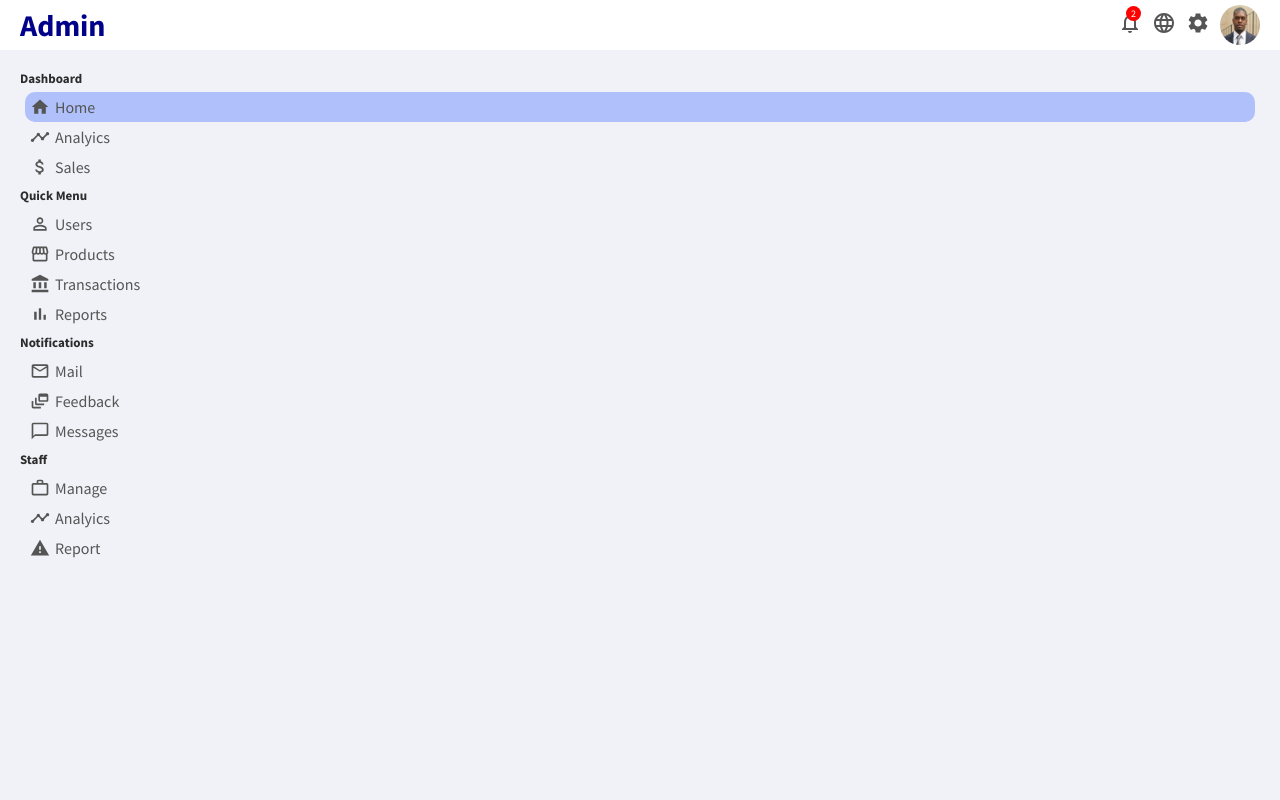
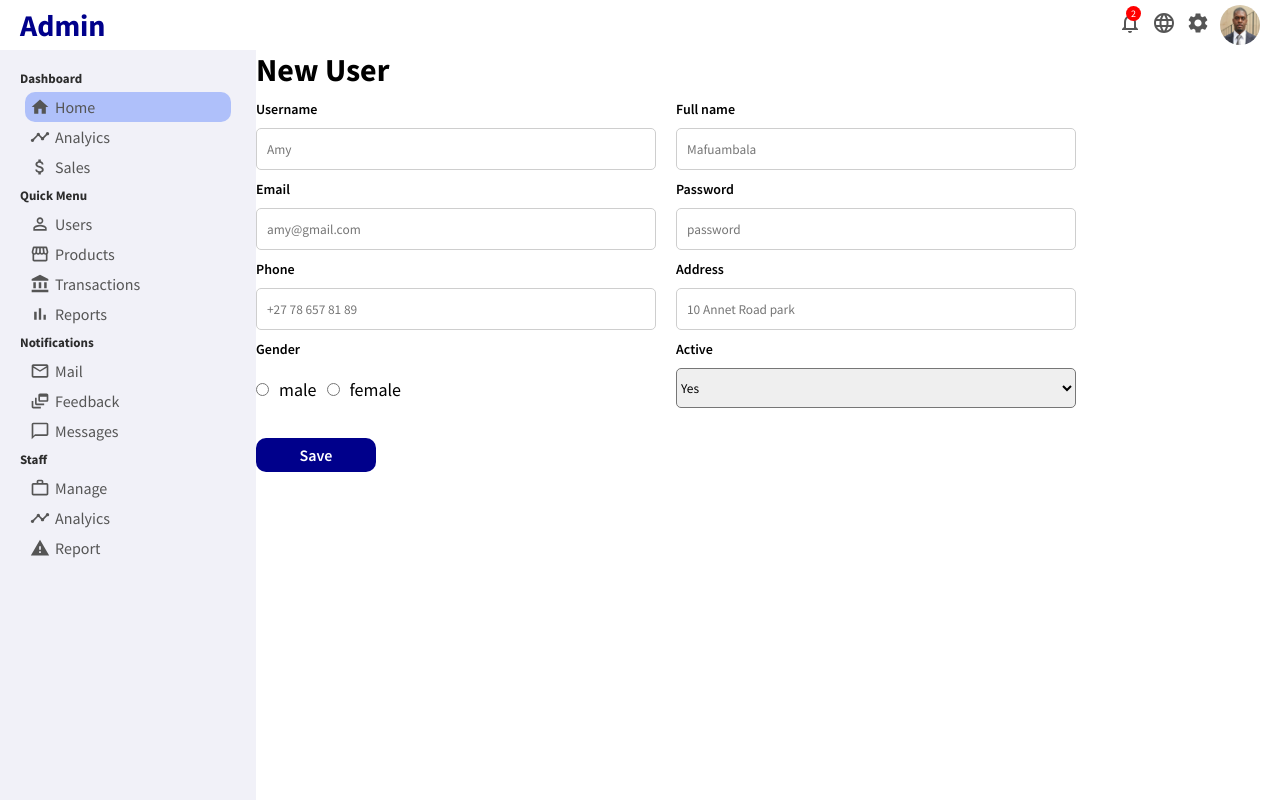
Before and after one commit to jed-code/admin_UI, a React (Create React App) app: page /newUser in a window 1280 px wide. Built offline with nearby package versions, Linux system fonts and the light colour scheme.

Commit message:
New User Page

```diff
--- a/src/App.js
+++ b/src/App.js
@@ -6,6 +6,7 @@
 import { BrowserRouter as Router, Routes, Route } from "react-router-dom";
 import UserList from "./components/pages/userList/UserList";
 import User from "./components/pages/user/User";
+import NewUser from "./components/pages/newUser/NewUser";
 
 function App() {
   return (
@@ -17,6 +18,7 @@
           <Route exact path="/" element={<Home />} />
           <Route path="/users" element={<UserList />} />
           <Route path="/user/:userId" element={<User />} />
+          <Route path="/newUser" element={<NewUser />} />
         </Routes>
       </div>
     </Router>
--- /dev/null
+++ b/src/components/pages/newUser/NewUser.jsx
@@ -0,0 +1,53 @@
+import "./newUser.css";
+
+export default function NewUser() {
+  return (
+    <div className="newUserContainer">
+      <h1 className="newUserTitle"> New User</h1>
+
+      <form action="" className="newUserForm">
+        <div className="newUserItem">
+          <label>Username</label>
+          <input type="text" placeholder="Amy" />
+        </div>
+        <div className="newUserItem">
+          <label>Full name</label>
+          <input type="text" placeholder="Mafuambala" />
+        </div>
+        <div className="newUserItem">
+          <label>Email</label>
+          <input type="email" placeholder="amy@gmail.com" />
+        </div>
+        <div className="newUserItem">
+          <label>Password</label>
+          <input type="password" placeholder="password" />
+        </div>
+        <div className="newUserItem">
+          <label>Phone</label>
+          <input type="text" placeholder="+27 78 657 81 89" />
+        </div>
+        <div className="newUserItem">
+          <label>Address</label>
+          <input type="text" placeholder="10 Annet Road park " />
+        </div>
+        <div className="newUserItem">
+          <label>Gender</label>
+          <div className="newUserGender">
+            <input type="radio" name="gender" id="male" value="male" />
+            <label for="male">male</label>
+            <input type="radio" name="gender" id="female" value="female" />
+            <label for="female">female</label>
+          </div>
+        </div>
+        <div className="newUserItem">
+          <label>Active</label>
+          <select name="active" id="active" className="newUserSelect">
+            <option value="yes">Yes</option>
+            <option value="no">No</option>
+          </select>
+        </div>
+      </form>
+      <div className="newUserButton">Save</div>
+    </div>
+  );
+}
--- /dev/null
+++ b/src/components/pages/newUser/newUser.css
@@ -0,0 +1,48 @@
+.newUserContainer {
+  flex: 4;
+}
+.newUserForm {
+  display: flex;
+  flex-wrap: wrap;
+}
+.newUserItem {
+  width: 400px;
+  display: flex;
+  flex-direction: column;
+  margin-top: 10px;
+  margin-right: 20px;
+}
+.newUserItem > label {
+  margin-bottom: 10px;
+  font-size: 14px;
+  font-weight: 600;
+}
+.newUserItem > input {
+  height: 20px;
+  padding: 10px;
+  border: 1px solid rgb(206, 206, 206);
+  border-radius: 5px;
+}
+.newUserGender > input {
+  margin-top: 15px;
+}
+.newUserGender > label {
+  margin: 10px;
+  font-size: 18px;
+}
+.newUserSelect {
+  height: 40px;
+  border-radius: 5px;
+}
+.newUserButton {
+  width: 100px;
+  border: none;
+  background-color: darkblue;
+  color: white;
+  padding: 7px 10px;
+  font-weight: 600;
+  border-radius: 10px;
+  text-align: center;
+  margin-top: 30px;
+  cursor: pointer;
+}
--- a/src/components/pages/user/User.jsx
+++ b/src/components/pages/user/User.jsx
@@ -8,13 +8,16 @@
   PhoneAndroid,
   Publish,
 } from "@material-ui/icons";
+import { Link } from "react-router-dom";
 
 export default function User() {
   return (
     <div className="User">
       <div className="userTitleContainer">
         <h1 className="userTitle">Edit User</h1>
-        <button className="userAddButon">Create</button>
+        <Link to="/newUser">
+          <button className="userAddButon">Add New User</button>
+        </Link>
       </div>
       <div className="userContainer">
         <div className="userShow">
--- a/src/components/pages/user/user.css
+++ b/src/components/pages/user/user.css
@@ -9,11 +9,11 @@
   margin-bottom: 20px;
 }
 .userAddButon {
-  width: 80px;
+  width: 120px;
   border: none;
   padding: 8px;
   border-radius: 10px;
-  background-color: rgb(71, 71, 233);
+  background-color: green;
   color: white;
   cursor: pointer;
   font-size: 16px;
```
